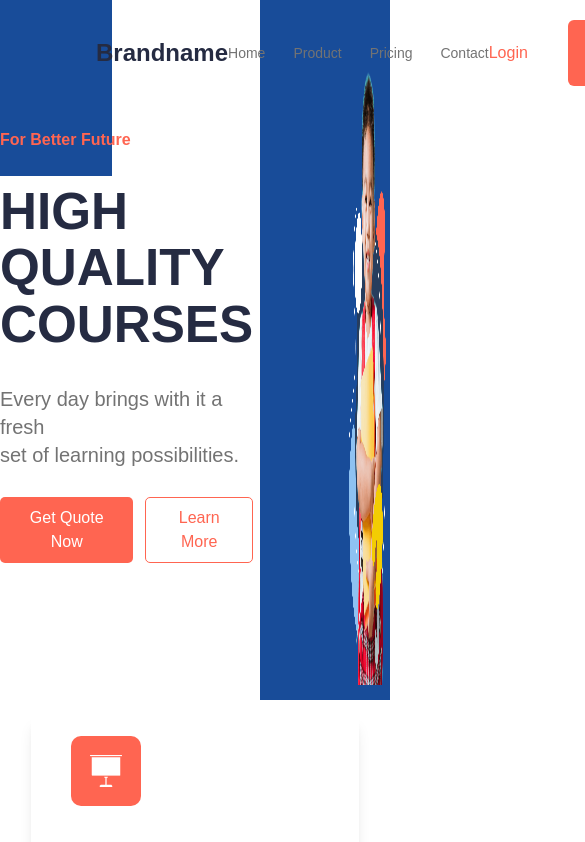
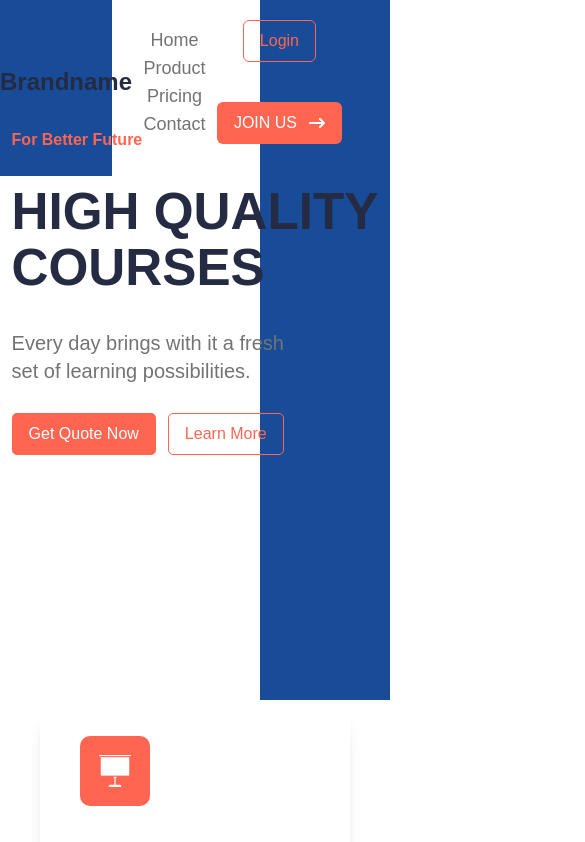
Before and after one commit to Mayankk-24/schoolgenuine_client, a React (Vite) app: page / in a window 390 px wide. Shown: the top 842 px of the page, 585 px wide, since content can reach past the window. Built offline with nearby package versions, Linux system fonts and the light colour scheme.

Commit message:
add responsiveness

```diff
--- a/src/component/common/Header.jsx
+++ b/src/component/common/Header.jsx
@@ -10,23 +10,23 @@
   ];
   return (
     <>
-      <main className="max-w-[1322px] mx-auto px-24 py-5 flex items-center justify-between">
+      <main className="max-w-[1322px] mx-auto md:px-24 py-5 flex items-center justify-between">
         <div>
-          <h3 className="text-[#252B42] text-2xl font-bold">Brandname</h3>
+          <h3 className="text-[#252B42] text-2xl font-bold hover:cursor-pointer">Brandname</h3>
         </div>
-        <div className="flex justify-between items-center gap-x-7">
+        <div className="flex flex-col md:flex-row justify-between items-center gap-x-7">
           {Links.map((link, index) => {
             return (
-              <a className="text-[#737373] font-bold text-sm" key={index}>
+              <a className="text-[#737373] font-bold text-lg hover:cursor-pointer" key={index}>
                 {link.name}
               </a>
             );
           })}
         </div>
-        <div className="flex items-center gap-10 pr-12">
+        <div className="flex flex-col md:flex-row items-center gap-10 pr-12">
           <button
-            className="text-[#FF6551] outline-none border-none"
-            style={{ padding: "0px", background: "transparent" }}
+            className="text-[#FF6551] hover:bg-[#FF6551] hover:text-white transition-all duration-300 ease-in-out hover:shadow-xl"
+            style={{border:'1px solid #FF6551'}}
           >
             Login
           </button>
--- a/src/component/layouts/Contact.jsx
+++ b/src/component/layouts/Contact.jsx
@@ -6,7 +6,9 @@
       <div className="flex justify-center py-32">
         <div className="w-[35%]">
           <div className="flex flex-col justify-center items-center gap-y-3">
-            <h6 className="text-[#FF6551] text-sm font-bold text-center">Newsletter</h6>
+            <h6 className="text-[#FF6551] text-sm font-bold text-center">
+              Newsletter
+            </h6>
             <h2 className="text-[#252B42] text-2xl font-bold text-center">
               Most Popular Courses
             </h2>
@@ -19,12 +21,12 @@
             <input
               type="text"
               placeholder="Your email"
-              className="bg-[#E5E5E5] w-full py-3 pl-3 rounded-tl-md rounded-bl-md"
+              className="bg-[#E5E5E5] w-full py-3 pl-4 rounded-tl-md rounded-bl-md focus:outline-none"
             />
             <button
               className="text-white font-bold text-sm"
               style={{
-                height:'48px',
+                height: "48px",
                 background: "#FF6551",
                 borderTopRightRadius: "5px",
                 borderBottomRightRadius: "5px",
--- a/src/component/layouts/Courses.jsx
+++ b/src/component/layouts/Courses.jsx
@@ -74,7 +74,7 @@
                       hidden: { opacity: 0, y: 30 },
                       visible: { opacity: 1, y: 0 },
                     }}
-                    className="w-[348px] rounded-md hover:-translate-y-1.5 transition-transform duration-200 ease-linear"
+                    className="md:w-[348px] rounded-md hover:-translate-y-1.5 transition-transform duration-200 ease-linear"
                     key={index}
                   >
                     <div className="w-full h-[300px] relative">
--- a/src/component/layouts/HeroSection.jsx
+++ b/src/component/layouts/HeroSection.jsx
@@ -40,7 +40,7 @@
         </div>
         <div className="w-full flex justify-center items-center overflow-x-hidden">
           <div className="absolute top-16 mx-auto flex justify-between">
-            <div className="flex flex-col gap-y-7 pt-16 mr-24">
+            <div className="flex flex-col gap-y-7 pt-16 mr-0 md:mr-24">
               <div className="flex flex-col gap-y-8">
                 <h5 className="text-base text-[#FF6551] font-bold">
                   For Better Future
@@ -56,31 +56,31 @@
               </div>
               <div className="flex gap-3">
                 <button
-                  className="text-white font-bold text-sm hover:scale-100 transition duration-200 hover:shadow-gray-300 hover:shadow-xl"
-                  style={{ background: "#FF6551", borderRadius: "5px" }}
+                  className="text-white font-bold bg-[#FF6551] text-sm hover:scale-100 transition duration-200 hover:shadow-gray-300 hover:shadow-lg"
+                  style={{ borderRadius: "5px" }}
                 >
                   Get Quote Now
                 </button>
                 <button
-                  className="text-[#FF6551] font-bold text-sm hover:bg-[#FF6551] hover:text-white transition-colors duration-200"
+                  className="text-[#FF6551] font-bold text-sm hover:bg-[#FF6551] hover:text-white transition-colors duration-300 ease-linear hover:shadow-lg"
                   style={{ borderRadius: "5px", border: "1px solid #FF6551" }}
                 >
                   Learn More
                 </button>
               </div>
             </div>
-            <div>
+            <div className="hidden md:block">
               <img src="/Assets/none.png" alt="boy" className="h-[621px]" />
             </div>
           </div>
-          <div className="grid grid-cols-1 md:grid-cols-2 lg:grid-cols-3 gap-x-3 lg:gap-x-10 relative md:absolute z-10">
+          <div className="grid grid-cols-1 md:grid-cols-2 lg:grid-cols-3 gap-x-3 lg:gap-x-10 relative md:absolute z-10 px-10 md:px-0">
             {Cards.map((item, index) => {
               return (
                 <motion.div
                   initial={{ opacity: 0, y: 20 }}
                   animate={{ opacity: 1, y: 0 }}
                   transition={{ delay: index * 0.2 }}
-                  className="bg-white h-[300px] w-[328px] shadow-lg rounded-md mb-5 mt-4 lg:mb-0 md:mt-0 lg:mt-0 px-10 pt-5 flex flex-col gap-y-8"
+                  className="bg-white h-[300px] md:w-[328px] shadow-lg rounded-md mb-5 mt-4 lg:mb-0 md:mt-0 lg:mt-0 px-10 pt-5 flex flex-col gap-y-8"
                   key={index}
                 >
                   <motion.div
@@ -92,7 +92,7 @@
                         ease: "linear",
                       },
                     }}
-                    className={`size-[70px] rounded-[10px] flex items-center justify-center`}
+                    className={`size-[70px] rounded-[10px] flex items-center justify-center hover:cursor-pointer`}
                     style={{ backgroundColor: item.color }}
                   >
                     <img src={item.img} alt="" />
--- a/src/component/layouts/ImageSlider.jsx
+++ b/src/component/layouts/ImageSlider.jsx
@@ -20,13 +20,13 @@
     <>
       <div className="py-10">
         <Marquee pauseOnHover gradient>
-          <div className="flex gap-x-20">
+          <div className="flex items-center gap-x-20">
             {Images.map((item, index) => (
               <div
                 key={index}
-                className="flex items-center justify-center mr-10"
+                className="flex items-center justify-center mr-20"
               >
-                <img src={item.src} alt="" className="w-16 lg:w-20 " />
+                <img src={item.src} alt="" className="w-16 lg:w-20" />
               </div>
             ))}
           </div>
--- a/src/component/layouts/Pricing.jsx
+++ b/src/component/layouts/Pricing.jsx
@@ -64,7 +64,7 @@
             {Pricing.map((item, index) => {
               return (
                 <div
-                  className="relative w-[360px] bg-white shadow-lg rounded-md py-12 px-10 hover:-translate-y-1.5 transition-transform duration-200 ease-linear"
+                  className="relative md:w-[360px] bg-white shadow-lg rounded-md py-12 px-10 hover:-translate-y-1.5 transition-transform duration-200 ease-linear"
                   key={index}
                 >
                   <div>
--- a/src/component/layouts/Quate.jsx
+++ b/src/component/layouts/Quate.jsx
@@ -35,19 +35,19 @@
             },
           }}
         >
-          <div className="relative flex items-center justify-center w-[650px] h-[300px] mb-28 md:mb-0 md:mr-20 lg:mr-0">
+          <div className="relative flex items-center justify-center w-[250px] sm:w-[350px] md:w-[650px] h-[300px] mb-28 md:mb-0 md:mr-20 lg:mr-0">
             {/* Faded Background Glow */}
             <div className="absolute w-[360px] h-[280px] bg-blue-200 opacity-50 rounded-full blur-xl"></div>
 
             {/* Background Animated Rings */}
             <motion.div
-              className="absolute w-[520px] h-[420px] border-2 border-blue-500 rounded-full"
+              className="absolute w-[200px] sm:w-[300px] md:w-[520px] h-[150px] md:h-[420px] border-2 border-blue-500 rounded-full"
               animate={{ rotate: 360 }}
               transition={{ duration: 6, repeat: Infinity, ease: "linear" }}
             ></motion.div>
 
             <motion.div
-              className="absolute w-[500px] h-[400px] border-2 border-blue-300 rounded-full"
+              className="absolute w-[200px] sm:w-[300px] md:w-[500px] h-[100px] md:h-[400px] border-2 border-blue-300 rounded-full"
               animate={{ rotate: -360 }}
               transition={{ duration: 6, repeat: Infinity, ease: "linear" }}
             ></motion.div>
@@ -71,7 +71,7 @@
             </motion.div>
           </div>
           <motion.div
-            className="flex flex-col gap-y-5 pr-10"
+            className="flex flex-col gap-y-5 md:pr-10"
             variants={{
               hidden: { opacity: 0, x: -30 },
               visible: { opacity: 1, x: 0 },
```
